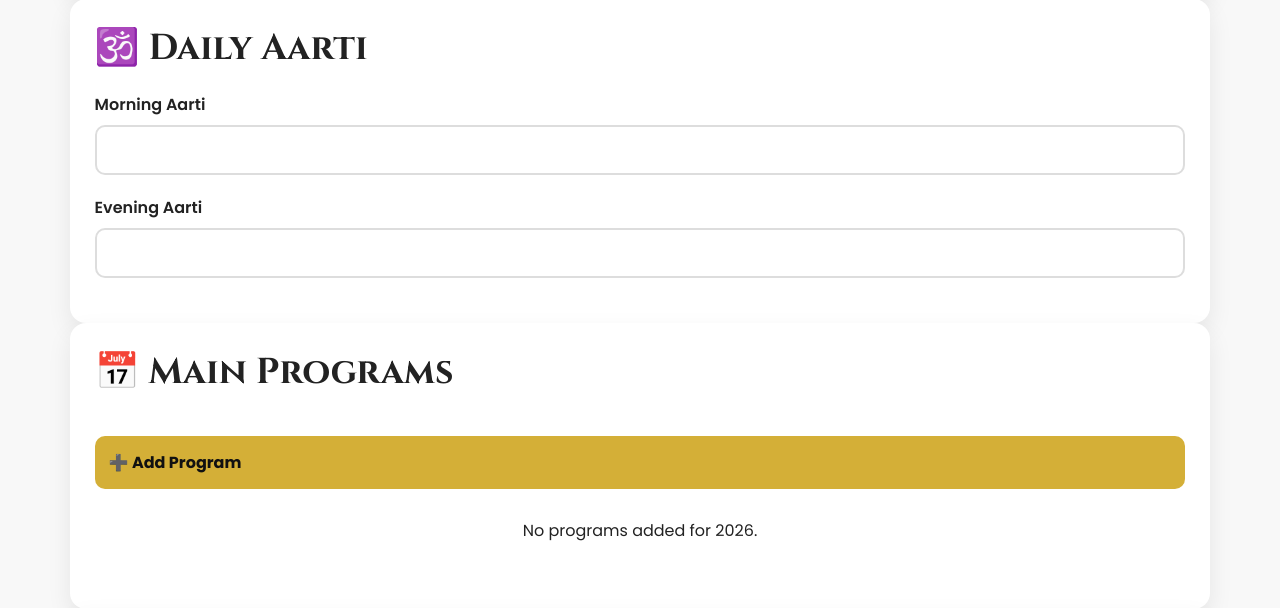
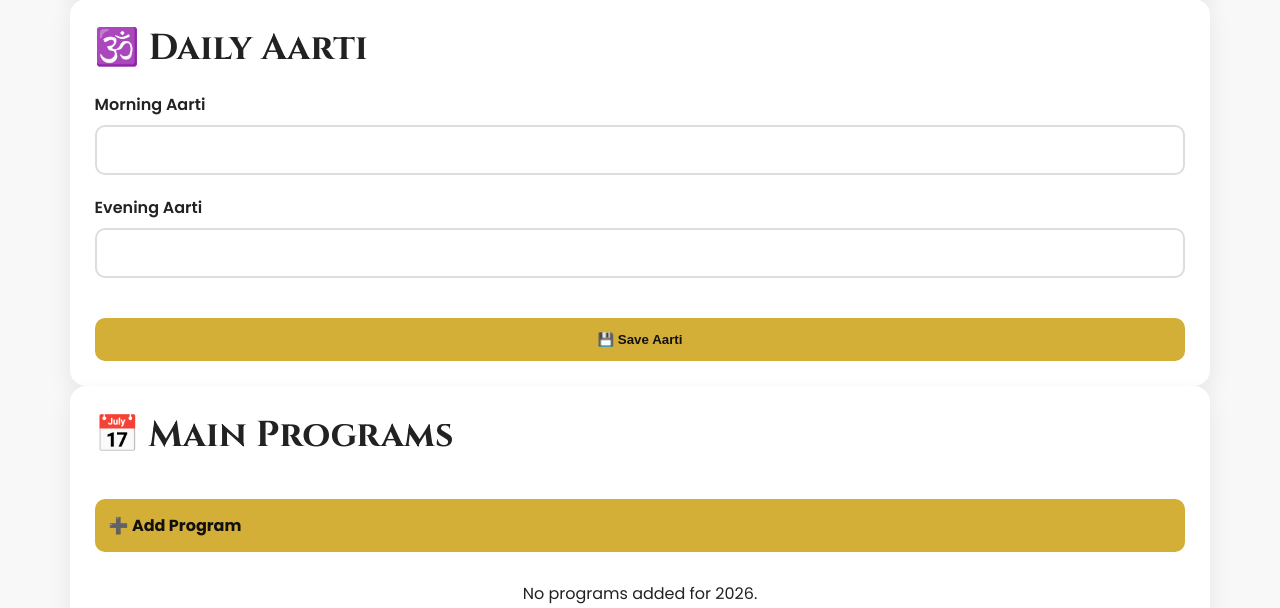
Before and after one commit to MohitSurewal/gajanan-utsav, a Flask app: page /admin/schedule in a window 1280 px wide. Shown: the part 443-1051 px from the top of the page. Run offline with Flask 3, Linux system fonts and the light colour scheme; the visitor is signed in with stand-in values (Sample User, id 1); data that the repository does not hold is empty; parts of the project's set-up code (start-up, migrations or seed data) failed here and were passed over; some libraries are stand-ins or nearby versions.

Commit message:
Update schedule.html

```diff
--- a/templates/admin/schedule.html
+++ b/templates/admin/schedule.html
@@ -256,6 +256,18 @@ Schedule Manager
 
             </div>
 
+
+            <div class="committee-form-actions">
+
+                <button
+                    type="submit"
+                    class="admin-btn"
+                >
+                    💾 Save Aarti
+                </button>
+
+            </div>
+
         </form>
 
 
```
